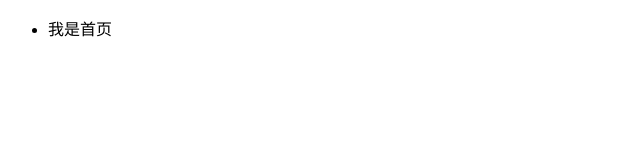
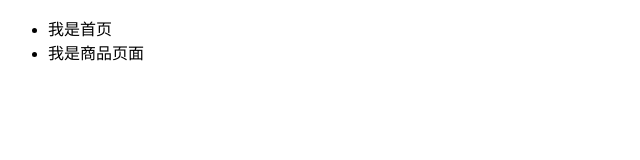
Before and after one commit to 17-May/gittest, a plain HTML site: page index.html in a window 1280 px wide. Shown: the whole page, without its empty margins (0-640 px from the left). Drawn offline with Linux system fonts and the light colour scheme.

Commit message:
商品页面

```diff
--- a/index.html
+++ b/index.html
@@ -6,6 +6,7 @@
 <body>
 	<ul>
 		<li>我是首页</li>
+		<li>我是商品页面</li>
 	</ul>
 </body>
 </html>
```
